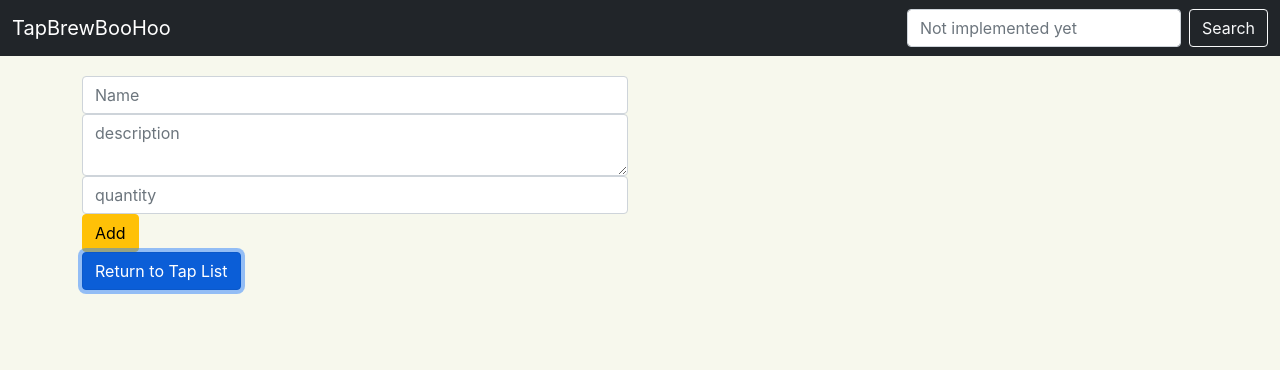
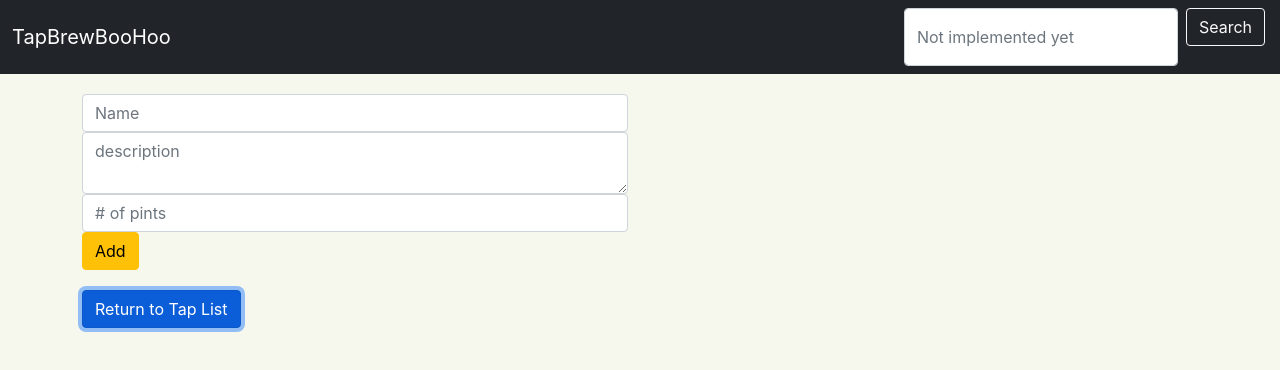
Before and after one commit to giang184/tap-room, a React (Create React App) app: page / in a window 1280 px wide. Both pictures are taken after a click on the button "Add Tap". Shown: the top 370 px of the page. Built offline with nearby package versions, Linux system fonts and the light colour scheme.

Commit message:
update display

```diff
--- a/src/components/ReusableForm.js
+++ b/src/components/ReusableForm.js
@@ -25,7 +25,7 @@ function ReusableForm(props) {
           className="form-control"
           type='number'
           name='quantity'
-          placeholder='quantity'
+          placeholder='# of pints'
           defaultValue={startingQuantity}/>
           <button className="btn btn-warning" type='submit'>{props.buttonText}</button>
       </form>
--- a/src/components/Tap.js
+++ b/src/components/Tap.js
@@ -7,8 +7,8 @@ function Tap(props) {
     <React.Fragment>
       <div onClick = {() => props.whenTapClicked(props.id)}>
         <h3>{props.name}</h3>
-        <p>{props.description}</p>
-        <p>Quantity: {props.quantity}</p>
+        <p>Description: {props.description}</p>
+        <p>Pints available: {props.quantity}</p>
         <hr />
       </div>
     </React.Fragment>
--- a/src/components/TapControl.js
+++ b/src/components/TapControl.js
@@ -108,14 +108,12 @@ class TapControl extends React.Component {
     });
   }
 
-
   render(){
-
     let currentlyVisibleState = null;
     let buttonText = null;
     let empty = null;
     if (this.state.masterTapList.length === 0) {
-      empty = "NO MERCH YET";
+      empty = "Nothing added yet";
     }
 
     if (this.state.editing) {
--- a/src/components/TapDetail.js
+++ b/src/components/TapDetail.js
@@ -19,10 +19,10 @@ function TapDetail(props){
 
   return (
     <React.Fragment>
-      <h1>Name: {tap.name}</h1>
-      <h3>Description: {tap.description}</h3>
-      <h3>Quantity: {quantity}</h3>
-      <h3>ID: {tap.id}</h3>
+      <h1>{tap.name}</h1>
+      <h5>Description: {tap.description}</h5>
+      <h5>Pints available: {quantity}</h5>
+      <br/>
       <button
         onClick={ props.onClickingEdit }
         className="btn btn-success">
@@ -38,7 +38,7 @@ function TapDetail(props){
         onClick={() => onClickingBuy(tap)}>
           Buy 1
       </button> */}
-      <hr/>
+
 
       <form onSubmit={handleRestockTapSubmission}>
         <input
--- a/src/index.css
+++ b/src/index.css
@@ -16,3 +16,8 @@ code {
 .container {
   margin-top: 20px;
 }
+
+button {
+  margin-right: 3px;
+  margin-bottom: 20px;
+}
```
